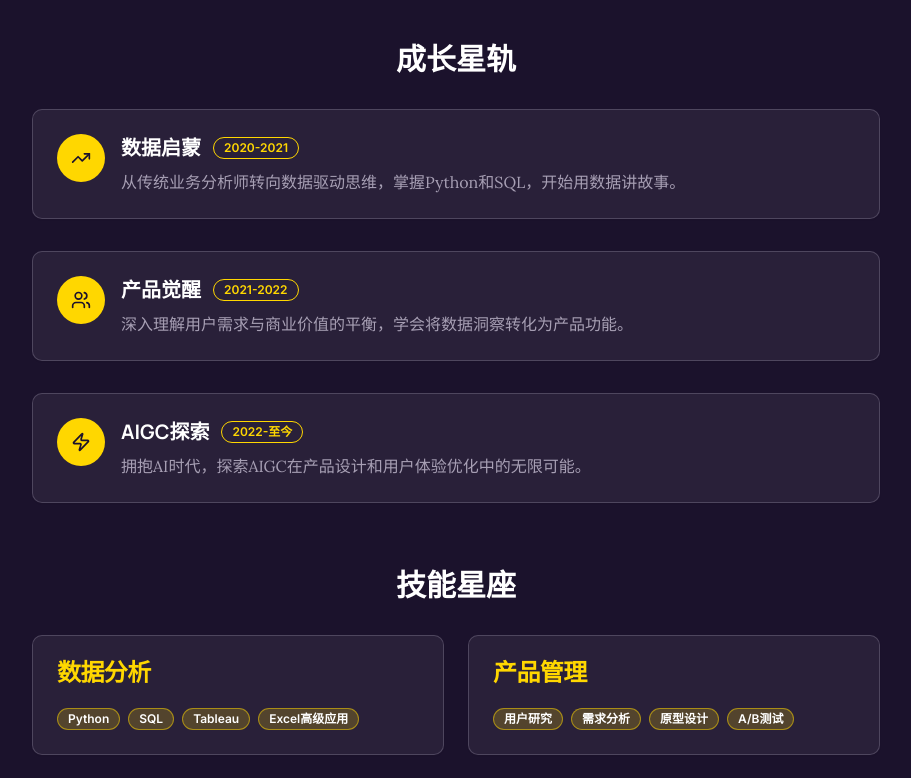
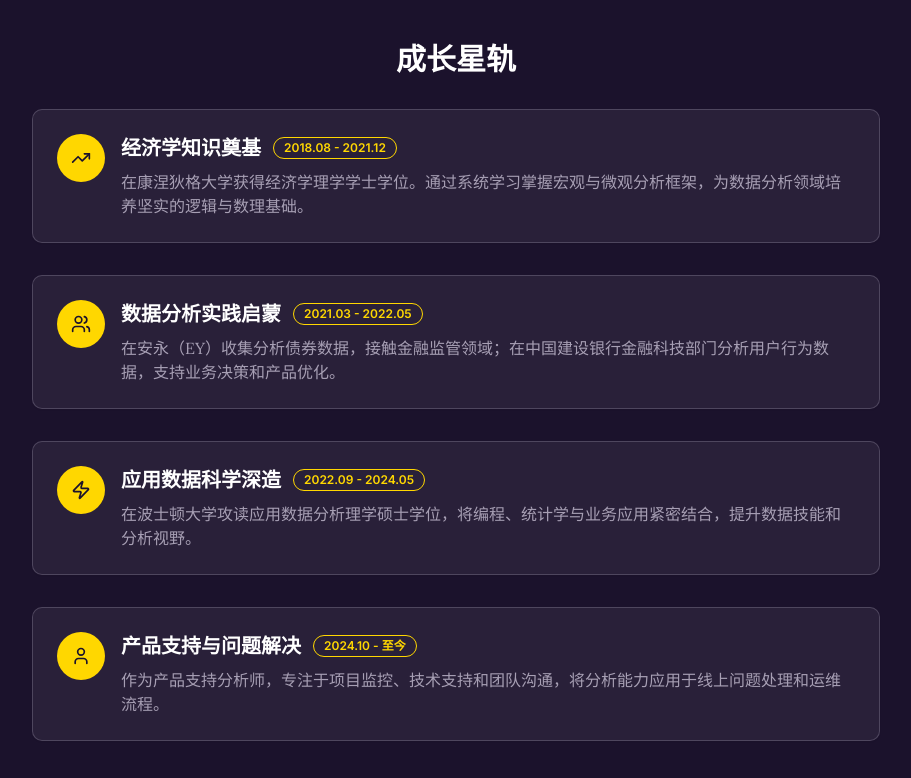
Before and after one commit to Eileen1123/PersonalWebPage, a Next.js app: page /about in a window 1280 px wide. Shown: the part 760-1538 px from the top of the page, without its empty margins (184-1095 px from the left). Built offline with nearby package versions, Linux system fonts and the light colour scheme.

Commit message:
更新关于我页面的成长星轨板块，添加四个详细阶段描述

```diff
--- a/app/about/page.tsx
+++ b/app/about/page.tsx
@@ -18,22 +18,28 @@ export default function AboutPage() {
 
   const journey = [
     {
-      phase: "数据启蒙",
-      period: "2020-2021",
-      description: "从传统业务分析师转向数据驱动思维，掌握Python和SQL，开始用数据讲故事。",
+      phase: "经济学知识奠基",
+      period: "2018.08 - 2021.12",
+      description: "在康涅狄格大学获得经济学理学学士学位。通过系统学习掌握宏观与微观分析框架，为数据分析领域培养坚实的逻辑与数理基础。",
       icon: <TrendingUp className="w-5 h-5" />,
     },
     {
-      phase: "产品觉醒",
-      period: "2021-2022",
-      description: "深入理解用户需求与商业价值的平衡，学会将数据洞察转化为产品功能。",
+      phase: "数据分析实践启蒙",
+      period: "2021.03 - 2022.05",
+      description: "在安永（EY）收集分析债券数据，接触金融监管领域；在中国建设银行金融科技部门分析用户行为数据，支持业务决策和产品优化。",
       icon: <Users className="w-5 h-5" />,
     },
     {
-      phase: "AIGC探索",
-      period: "2022-至今",
-      description: "拥抱AI时代，探索AIGC在产品设计和用户体验优化中的无限可能。",
+      phase: "应用数据科学深造",
+      period: "2022.09 - 2024.05",
+      description: "在波士顿大学攻读应用数据分析理学硕士学位，将编程、统计学与业务应用紧密结合，提升数据技能和分析视野。",
       icon: <Zap className="w-5 h-5" />,
+    },
+    {
+      phase: "产品支持与问题解决",
+      period: "2024.10 - 至今",
+      description: "作为产品支持分析师，专注于项目监控、技术支持和团队沟通，将分析能力应用于线上问题处理和运维流程。",
+      icon: <User className="w-5 h-5" />,
     },
   ]
 
```
